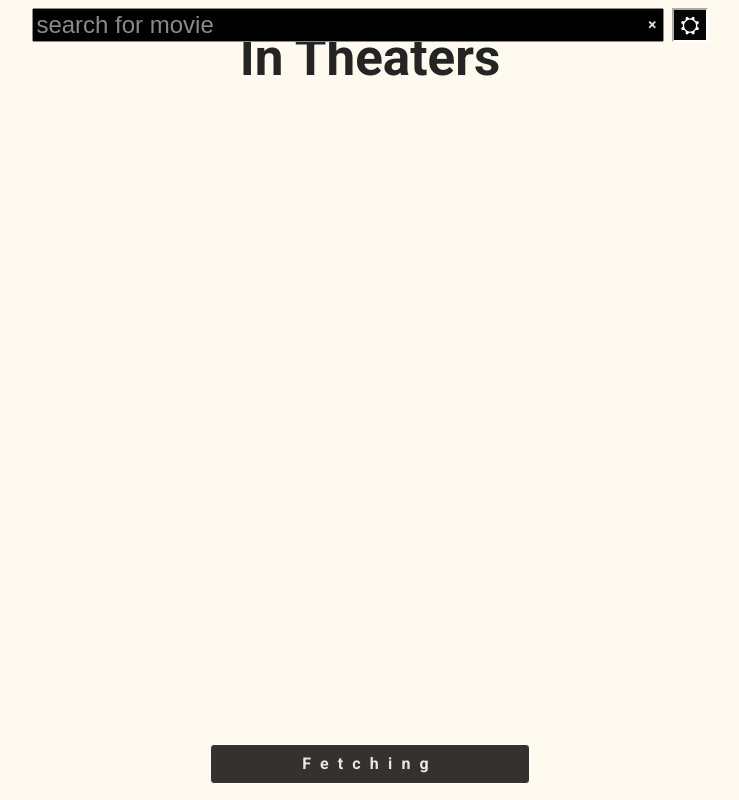
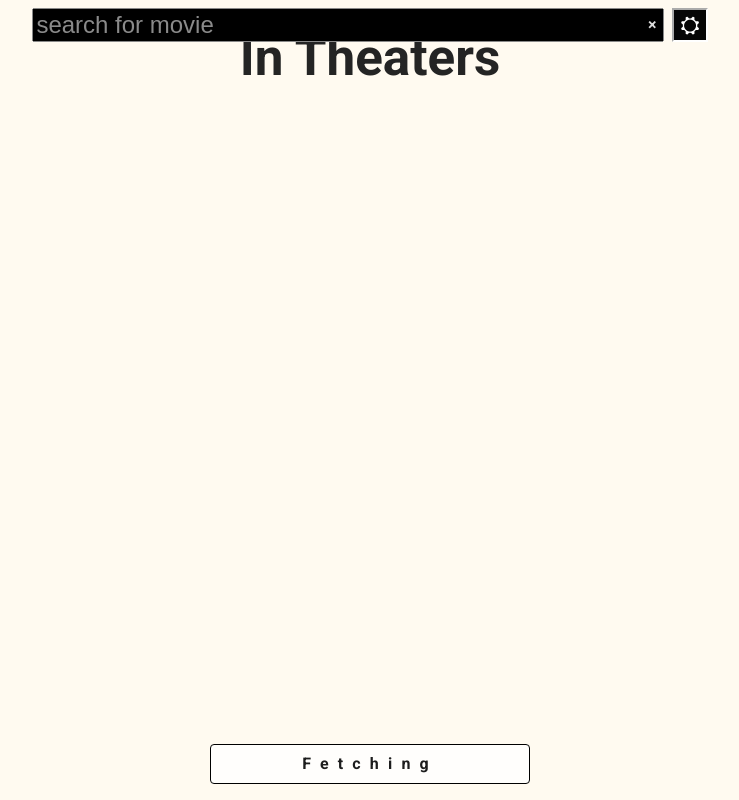
Before and after one commit to gtraiano/movierama-vanilla, a website built with Vite: page index.html in a window 1280 px wide. Shown: the whole page, without its empty margins (270-1009 px from the left). Built offline with nearby package versions, Linux system fonts and the light colour scheme; no server answers.

Commit message:
added style for light theme

```diff
--- a/src/components/AlertBox/style.css
+++ b/src/components/AlertBox/style.css
@@ -5,6 +5,10 @@
     100% {
         opacity: 1;
     }
+}
+
+html[theme="light"] alert-box {
+    filter: invert(1);
 }
 
 alert-box {
```
